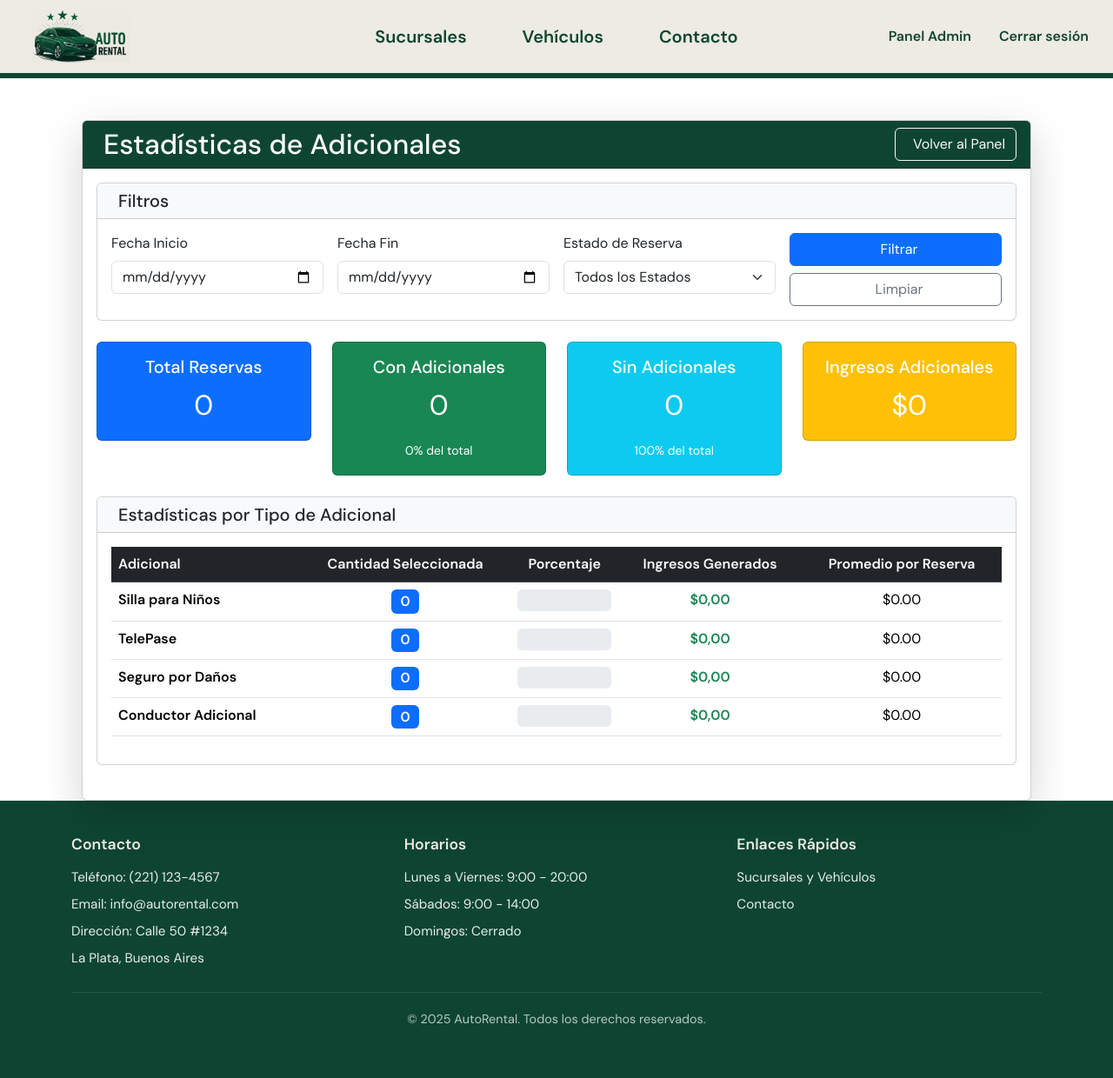
After one commit to DiegoGarciaHerd/TP-Ing2, a Django app: page /admin-auth/estadisticas-adicionales/ in a window 1280 px wide. The commit adds this page. Shown: the whole page at 87% size. Run offline with Django 5.2, Linux system fonts and the light colour scheme; the visitor is signed in with stand-in values (Sample User, id 1); data that the repository does not hold is empty.

Commit message:
Añado estadísticas sobre cobros adicionales

```diff
--- /dev/null
+++ b/administrador/templates/administrador/estadisticas_adicionales.html
@@ -0,0 +1,215 @@
+{% extends 'home/base.html' %}
+{% load static %}
+{% load reserva_filters %}
+
+{% block content %}
+<div class="container mt-4">
+    <div class="card shadow-lg">
+        <div class="card-header text-white" style="background-color: #0e4532;">
+            <div class="d-flex justify-content-between align-items-center">
+                <h2 class="mb-0">
+                    <i class="fas fa-chart-pie me-2"></i>Estadísticas de Adicionales
+                </h2>
+                <a href="{% url 'admin_menu' %}" class="btn btn-outline-light">
+                    <i class="fas fa-arrow-left me-2"></i>Volver al Panel
+                </a>
+            </div>
+        </div>
+        <div class="card-body">
+            {% if messages %}
+                {% for message in messages %}
+                    <div class="alert alert-{{ message.tags }} alert-dismissible fade show" role="alert">
+                        {{ message }}
+                        <button type="button" class="btn-close" data-bs-dismiss="alert" aria-label="Close"></button>
+                    </div>
+                {% endfor %}
+            {% endif %}
+
+            <!-- Filtros -->
+            <div class="card mb-4">
+                <div class="card-header bg-light">
+                    <h5 class="mb-0">
+                        <i class="fas fa-filter me-2"></i>Filtros
+                    </h5>
+                </div>
+                <div class="card-body">
+                    <form method="GET" class="row g-3">
+                        <div class="col-md-3">
+                            <label for="fecha_inicio" class="form-label">Fecha Inicio</label>
+                            <input type="date" class="form-control" id="fecha_inicio" name="fecha_inicio"
+                                   value="{{ filtros.fecha_inicio }}">
+                        </div>
+                        <div class="col-md-3">
+                            <label for="fecha_fin" class="form-label">Fecha Fin</label>
+                            <input type="date" class="form-control" id="fecha_fin" name="fecha_fin"
+                                   value="{{ filtros.fecha_fin }}">
+                        </div>
+                        <div class="col-md-3">
+                            <label for="estado" class="form-label">Estado de Reserva</label>
+                            <select class="form-select" id="estado" name="estado">
+                                <option value="TODOS" {% if filtros.estado == 'TODOS' or not filtros.estado %}selected{% endif %}>
+                                    Todos los Estados
+                                </option>
+                                {% for estado_code, estado_nombre in estados_disponibles %}
+                                    <option value="{{ estado_code }}" {% if filtros.estado == estado_code %}selected{% endif %}>
+                                        {{ estado_nombre }}
+                                    </option>
+                                {% endfor %}
+                            </select>
+                        </div>
+                        <div class="col-md-3 d-flex align-items-end">
+                            <div class="d-grid gap-2 w-100">
+                                <button type="submit" class="btn btn-primary">
+                                    <i class="fas fa-search me-2"></i>Filtrar
+                                </button>
+                                <a href="{% url 'estadisticas_adicionales' %}" class="btn btn-outline-secondary">
+                                    <i class="fas fa-times me-2"></i>Limpiar
+                                </a>
+                            </div>
+                        </div>
+                    </form>
+                </div>
+            </div>
+
+            <!-- Resumen General -->
+            <div class="row mb-4">
+                <div class="col-md-3">
+                    <div class="card text-white bg-primary">
+                        <div class="card-body text-center">
+                            <h5 class="card-title">Total Reservas</h5>
+                            <p class="card-text fs-2">{{ total_reservas }}</p>
+                        </div>
+                    </div>
+                </div>
+                <div class="col-md-3">
+                    <div class="card text-white bg-success">
+                        <div class="card-body text-center">
+                            <h5 class="card-title">Con Adicionales</h5>
+                            <p class="card-text fs-2">{{ reservas_con_adicionales }}</p>
+                            <small>{{ porcentaje_con_adicionales }}% del total</small>
+                        </div>
+                    </div>
+                </div>
+                <div class="col-md-3">
+                    <div class="card text-white bg-info">
+                        <div class="card-body text-center">
+                            <h5 class="card-title">Sin Adicionales</h5>
+                            <p class="card-text fs-2">{{ total_reservas|subtract:reservas_con_adicionales }}</p>
+                            <small>{{ 100|subtract:porcentaje_con_adicionales }}% del total</small>
+                        </div>
+                    </div>
+                </div>
+                <div class="col-md-3">
+                    <div class="card text-white bg-warning">
+                        <div class="card-body text-center">
+                            <h5 class="card-title">Ingresos Adicionales</h5>
+                            <p class="card-text fs-2">${{ total_ingresos_adicionales|floatformat:0 }}</p>
+                        </div>
+                    </div>
+                </div>
+            </div>
+
+            <!-- Estadísticas por Adicional -->
+            <div class="row mb-4">
+                <div class="col-12">
+                    <div class="card">
+                        <div class="card-header bg-light">
+                            <h5 class="mb-0">
+                                <i class="fas fa-list me-2"></i>Estadísticas por Tipo de Adicional
+                            </h5>
+                        </div>
+                        <div class="card-body">
+                            <div class="table-responsive">
+                                <table class="table table-hover">
+                                    <thead class="table-dark">
+                                        <tr>
+                                            <th>Adicional</th>
+                                            <th class="text-center">Cantidad Seleccionada</th>
+                                            <th class="text-center">Porcentaje</th>
+                                            <th class="text-center">Ingresos Generados</th>
+                                            <th class="text-center">Promedio por Reserva</th>
+                                        </tr>
+                                    </thead>
+                                    <tbody>
+                                        {% for key, stats in estadisticas.items %}
+                                            <tr>
+                                                <td>
+                                                    <strong>{{ stats.nombre }}</strong>
+                                                </td>
+                                                <td class="text-center">
+                                                    <span class="badge bg-primary fs-6">{{ stats.cantidad }}</span>
+                                                </td>
+                                                <td class="text-center">
+                                                    <div class="progress" style="height: 25px;">
+                                                        <div class="progress-bar bg-success" role="progressbar"
+                                                             data-width="{{ stats.porcentaje }}">
+                                                            {{ stats.porcentaje }}%
+                                                        </div>
+                                                    </div>
+                                                </td>
+                                                <td class="text-center">
+                                                    <span class="text-success fw-bold">${{ stats.ingresos|floatformat:2 }}</span>
+                                                </td>
+                                                <td class="text-center">
+                                                    {% if stats.cantidad > 0 %}
+                                                        ${{ stats.promedio|floatformat:2 }}
+                                                    {% else %}
+                                                        $0.00
+                                                    {% endif %}
+                                                </td>
+                                            </tr>
+                                        {% endfor %}
+                                    </tbody>
+                                </table>
+                            </div>
+                        </div>
+                    </div>
+                </div>
+            </div>
+        </div>
+    </div>
+</div>
+
+<style>
+.progress {
+    background-color: #e9ecef;
+    border-radius: 0.375rem;
+}
+
+.progress-bar {
+    transition: width 0.6s ease;
+}
+
+.card {
+    transition: transform 0.2s ease, box-shadow 0.2s ease;
+}
+
+.card:hover {
+    transform: translateY(-2px);
+    box-shadow: 0 8px 25px rgba(0, 0, 0, 0.1) !important;
+}
+
+.badge {
+    font-size: 0.875rem;
+}
+
+.table th {
+    border-top: none;
+    font-weight: 600;
+}
+
+.alert {
+    border-radius: 0.5rem;
+}
+</style>
+
+<script>
+document.addEventListener('DOMContentLoaded', function() {
+    // Aplicar anchos a las barras de progreso
+    document.querySelectorAll('[data-width]').forEach(function(element) {
+        const width = Math.round(parseFloat(element.getAttribute('data-width')));
+        element.style.width = width + '%';
+    });
+});
+</script>
+{% endblock %}
--- a/administrador/templates/administrador/menu_admin.html
+++ b/administrador/templates/administrador/menu_admin.html
@@ -97,6 +97,9 @@
                             <div class="d-grid gap-3"> {# Usamos d-grid y gap-3 para que el botón se vea bien #}
                                 <a href="{% url 'detalle_ingresos_reservas' %}" class="btn btn-outline-info btn-lg">
                                     <i class="fas fa-money-check-alt me-2"></i>Ver Detalle de Ingresos por Reserva
+                                </a>
+                                <a href="{% url 'estadisticas_adicionales' %}" class="btn btn-outline-success btn-lg">
+                                    <i class="fas fa-chart-pie me-2"></i>Estadísticas de Cobros adicionales
                                 </a>
                                 {# Puedes añadir más botones de estadísticas aquí en el futuro si lo necesitas #}
                                 <button type="button" class="btn btn-outline-secondary btn-lg" disabled>
--- a/administrador/urls.py
+++ b/administrador/urls.py
@@ -60,5 +60,6 @@ urlpatterns = [
     path('obtener-datos-sucursal/', obtener_datos_sucursal, name='obtener_datos_sucursal'),
     path('reset-balance/', reset_admin_balance, name='reset_admin_balance'),
     path('detalle-ingresos-reservas/', reservas.detalle_ingresos_reservas, name='detalle_ingresos_reservas'),
+    path('estadisticas-adicionales/', reservas.estadisticas_adicionales, name='estadisticas_adicionales'),
 
 ]
--- a/administrador/views/reservas.py
+++ b/administrador/views/reservas.py
@@ -2,6 +2,9 @@ from django.shortcuts import render
 from administrador.decorators import admin_required
 from reservas.models import Reserva # Asume que tu modelo Reserva está en la app 'reservas'
 from django.core.paginator import Paginator, EmptyPage, PageNotAnInteger
+from django.db.models import Count, Q
+from datetime import datetime
+from decimal import Decimal
 
 @admin_required
 def detalle_ingresos_reservas(request):
@@ -29,3 +32,117 @@ def detalle_ingresos_reservas(request):
         'page_obj': reservas,
     }
     return render(request, 'administrador/detalle_ingresos_reservas.html', context)
+
+@admin_required
+def estadisticas_adicionales(request):
+    """
+    Vista para mostrar estadísticas de uso de adicionales en las reservas
+    """
+    # Obtener parámetros de filtro
+    fecha_inicio = request.GET.get('fecha_inicio')
+    fecha_fin = request.GET.get('fecha_fin')
+    estado = request.GET.get('estado')
+
+    # Query base
+    queryset = Reserva.objects.all()
+
+    # Aplicar filtros
+    if fecha_inicio:
+        try:
+            fecha_inicio_obj = datetime.strptime(fecha_inicio, '%Y-%m-%d').date()
+            queryset = queryset.filter(fecha_creacion__date__gte=fecha_inicio_obj)
+        except ValueError:
+            pass
+
+    if fecha_fin:
+        try:
+            fecha_fin_obj = datetime.strptime(fecha_fin, '%Y-%m-%d').date()
+            queryset = queryset.filter(fecha_creacion__date__lte=fecha_fin_obj)
+        except ValueError:
+            pass
+
+    if estado and estado != 'TODOS':
+        queryset = queryset.filter(estado=estado)
+
+    # Calcular estadísticas
+    total_reservas = queryset.count()
+
+    # Estadísticas por adicional
+    estadisticas = {
+        'silla_para_ninos': {
+            'nombre': 'Silla para Niños',
+            'cantidad': queryset.filter(silla_para_ninos=True).count(),
+            'porcentaje': 0,
+            'ingresos': Decimal('0.00')
+        },
+        'telepass': {
+            'nombre': 'TelePase',
+            'cantidad': queryset.filter(telepass=True).count(),
+            'porcentaje': 0,
+            'ingresos': Decimal('0.00')
+        },
+        'seguro_por_danos': {
+            'nombre': 'Seguro por Daños',
+            'cantidad': queryset.filter(seguro_por_danos=True).count(),
+            'porcentaje': 0,
+            'ingresos': Decimal('0.00')
+        },
+        'conductor_adicional': {
+            'nombre': 'Conductor Adicional',
+            'cantidad': queryset.filter(conductor_adicional=True).count(),
+            'porcentaje': 0,
+            'ingresos': Decimal('0.00')
+        }
+    }
+
+    # Calcular porcentajes e ingresos
+    if total_reservas > 0:
+        for key in estadisticas:
+            estadisticas[key]['porcentaje'] = round((estadisticas[key]['cantidad'] / total_reservas) * 100)
+
+    # Calcular ingresos por adicional
+    for reserva in queryset:
+        dias = (reserva.fecha_devolucion - reserva.fecha_recogida).days
+        if dias <= 0:
+            dias = 1
+
+        if reserva.silla_para_ninos:
+            estadisticas['silla_para_ninos']['ingresos'] += Decimal('1000.00') * dias
+        if reserva.telepass:
+            estadisticas['telepass']['ingresos'] += Decimal('2000.00') * dias
+        if reserva.seguro_por_danos:
+            estadisticas['seguro_por_danos']['ingresos'] += reserva.costo_base * Decimal('0.30')
+        if reserva.conductor_adicional:
+            estadisticas['conductor_adicional']['ingresos'] += reserva.costo_base * Decimal('0.20')
+
+    # Calcular promedios por adicional
+    for key in estadisticas:
+        if estadisticas[key]['cantidad'] > 0:
+            estadisticas[key]['promedio'] = estadisticas[key]['ingresos'] / estadisticas[key]['cantidad']
+        else:
+            estadisticas[key]['promedio'] = Decimal('0.00')
+
+    # Estadísticas generales
+    total_ingresos_adicionales = sum(stats['ingresos'] for stats in estadisticas.values())
+    reservas_con_adicionales = queryset.filter(
+        Q(silla_para_ninos=True) |
+        Q(telepass=True) |
+        Q(seguro_por_danos=True) |
+        Q(conductor_adicional=True)
+    ).count()
+
+    context = {
+        'estadisticas': estadisticas,
+        'total_reservas': total_reservas,
+        'total_ingresos_adicionales': total_ingresos_adicionales,
+        'reservas_con_adicionales': reservas_con_adicionales,
+        'porcentaje_con_adicionales': round((reservas_con_adicionales / total_reservas) * 100) if total_reservas > 0 else 0,
+        'filtros': {
+            'fecha_inicio': fecha_inicio,
+            'fecha_fin': fecha_fin,
+            'estado': estado
+        },
+        'estados_disponibles': Reserva.ESTADO_RESERVA_CHOICES
+    }
+
+    return render(request, 'administrador/estadisticas_adicionales.html', context)
--- a/reservas/templatetags/reserva_filters.py
+++ b/reservas/templatetags/reserva_filters.py
@@ -12,7 +12,7 @@ def split(value, arg):
 def multiply(value, arg):
     """Multiplies the value by the argument"""
     try:
-        return float(value) * float(arg)
+        return round(float(value) * float(arg))
     except (ValueError, TypeError):
         return ''
 
@@ -29,6 +29,24 @@ def dias_duracion(fecha_devolucion, fecha_recogida):
 def subtract(value, arg):
     """Subtracts the argument from the value"""
     try:
-        return float(value) - float(arg)
+        return round(float(value) - float(arg))
     except (ValueError, TypeError):
-        return ''
+        return value
+
+@register.filter
+def div(value, arg):
+    """Divides the value by the argument"""
+    try:
+        if float(arg) == 0:
+            return 0
+        return round(float(value) / float(arg))
+    except (ValueError, TypeError):
+        return 0
+
+@register.filter
+def add(value, arg):
+    """Adds the argument to the value"""
+    try:
+        return round(float(value) + float(arg))
+    except (ValueError, TypeError):
+        return value
```
